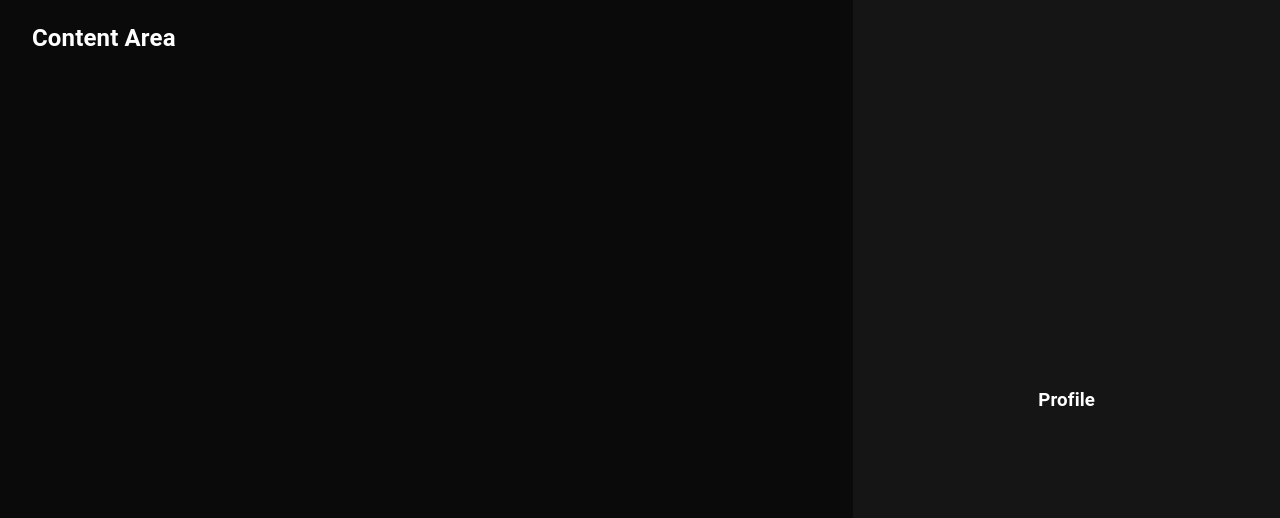
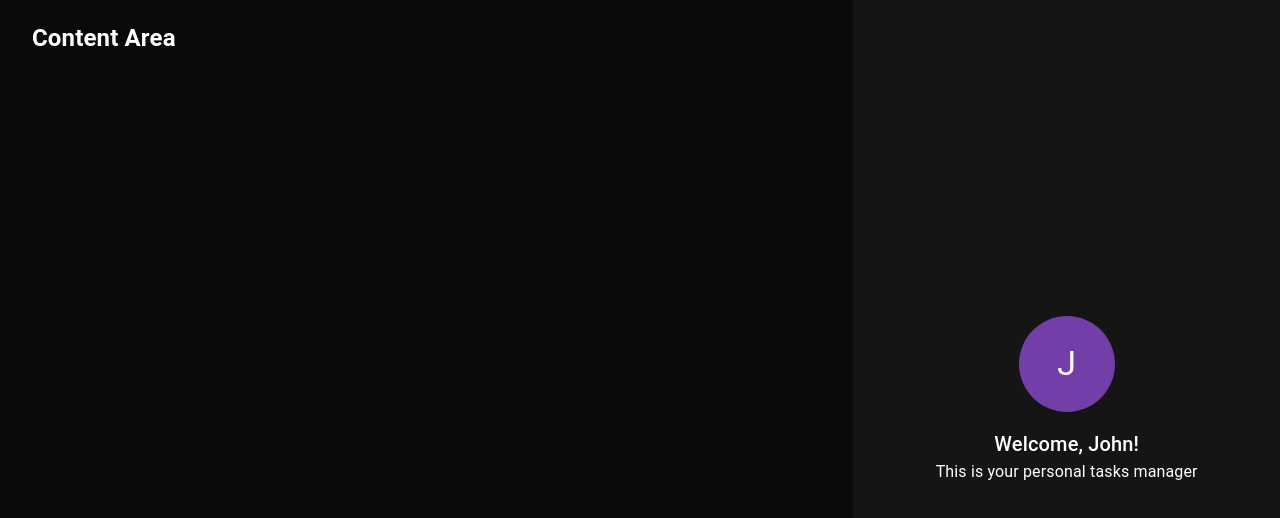
Before and after one commit to SharinLana/typescript-fullstack-tasks-manager, a React (Create React App) app: page / in a window 1280 px wide. Shown: the top 518 px of the page. Built offline with nearby package versions, Linux system fonts and the light colour scheme.

Commit message:
add hardcoded values to the Profile component

```diff
--- a/src/components/profile/profile.tsx
+++ b/src/components/profile/profile.tsx
@@ -1,9 +1,37 @@
 import React, { FC, ReactElement } from 'react';
+import { Avatar, Box, Typography } from '@mui/material';
 
 const Profile: FC = (): ReactElement => {
   return (
-    <h3>Profile</h3>
-  )
-}
+    <Box
+      sx={{
+        display: 'flex',
+        flexDirection: 'column',
+        justifyContent: 'center',
+        alignItems: 'center',
+      }}
+    >
+      <Avatar
+        sx={{
+          width: '96px',
+          height: '96px',
+          backgroundColor: 'primary.main',
+          marginBottom: '16px',
+        }}
+      >
+        <Typography variant="h4" color="text.primary">
+          J
+        </Typography>
+      </Avatar>
+
+      <Typography variant="h6" color="text.primary">
+        Welcome, John!
+      </Typography>
+      <Typography variant="body1" color="text.primary">
+        This is your personal tasks manager
+      </Typography>
+    </Box>
+  );
+};
 
 export default Profile;
```
